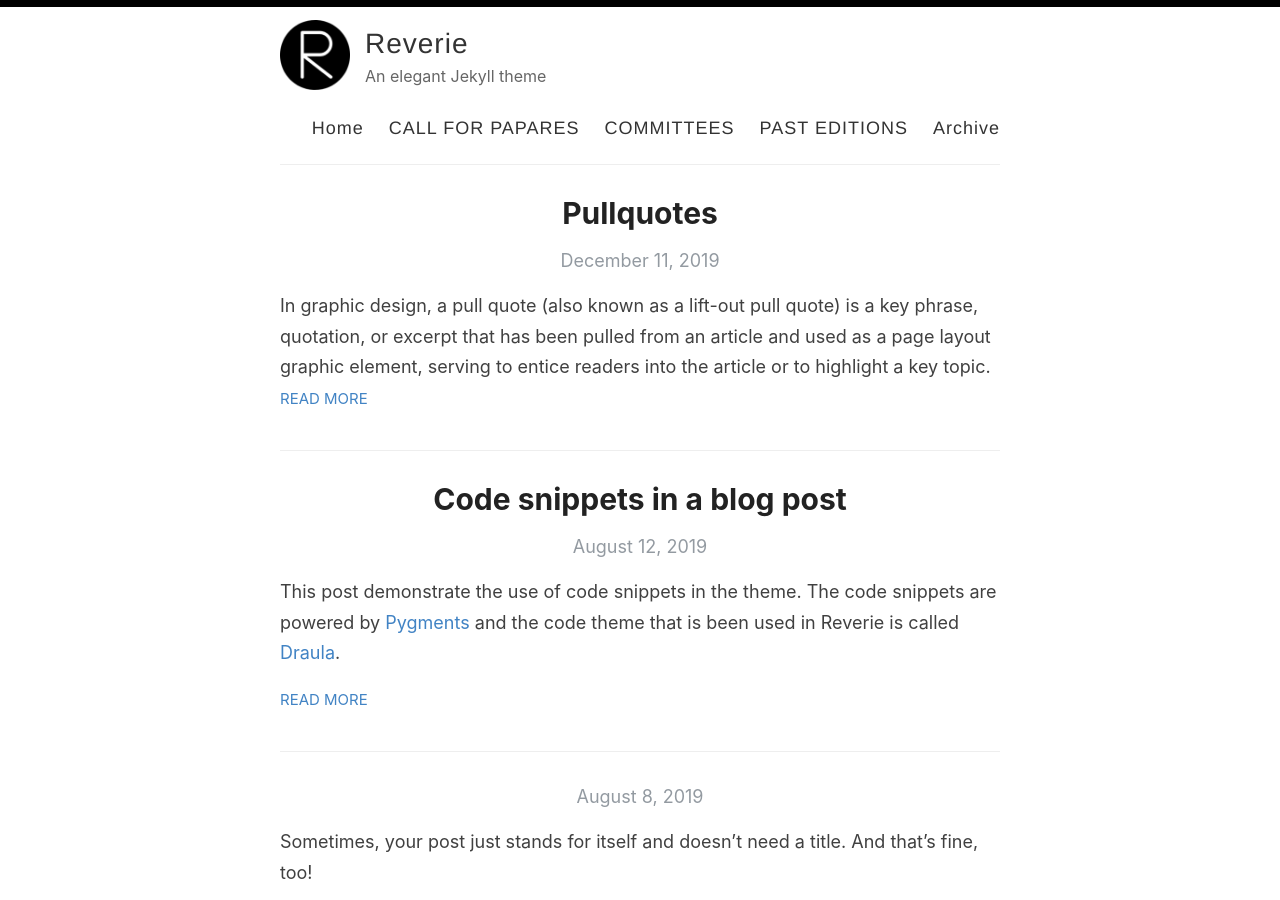
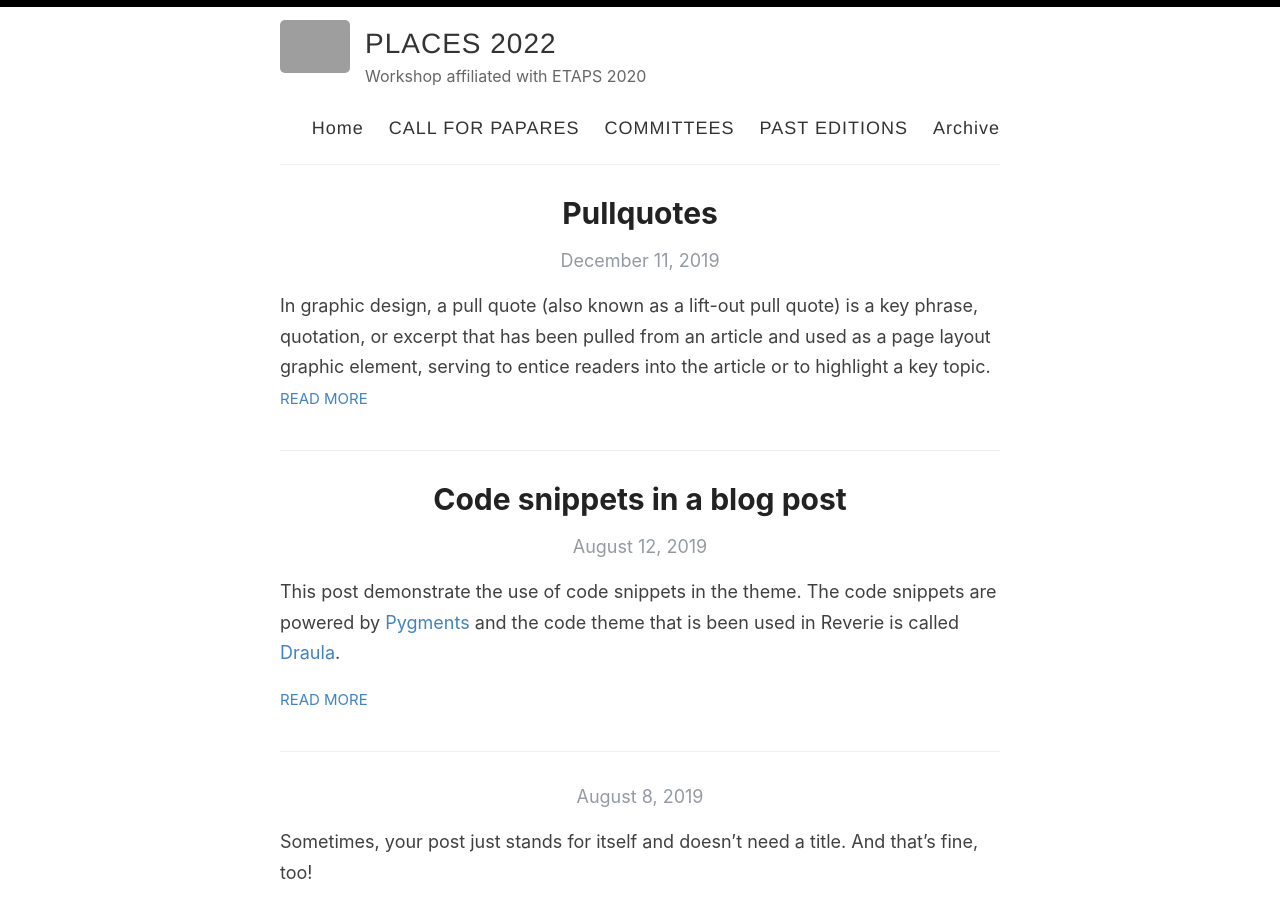
Before and after one commit to places-workshop/2022, a Jekyll site: the page built from index.html, in a window 1280 px wide and 900 px high. Built offline with Jekyll 4.4.1, drawn with Linux system fonts in a browser that asks for light colours; the list of posts is cut into pages by our own code; grey boxes are pictures that could not be loaded.

Commit message:
Change the page title and description

```diff
--- a/_config.yml
+++ b/_config.yml
@@ -3,16 +3,16 @@
 #
 
 # Name of your site (displayed in the header)
-name: Reverie
+name: PLACES 2022
 
 # Name of the author
-author: Amit Merchant
+author: Rumyana Neykova
 
 # Short bio or description (displayed in the header)
-description: An elegant Jekyll theme
+description: Workshop affiliated with ETAPS 2020
 
 # URL of your avatar or profile pic (you could use your GitHub profile pic)
-avatar: /images/reverie.png
+avatar: /images/places.png
 
 #
 # Flags below are optional
```
